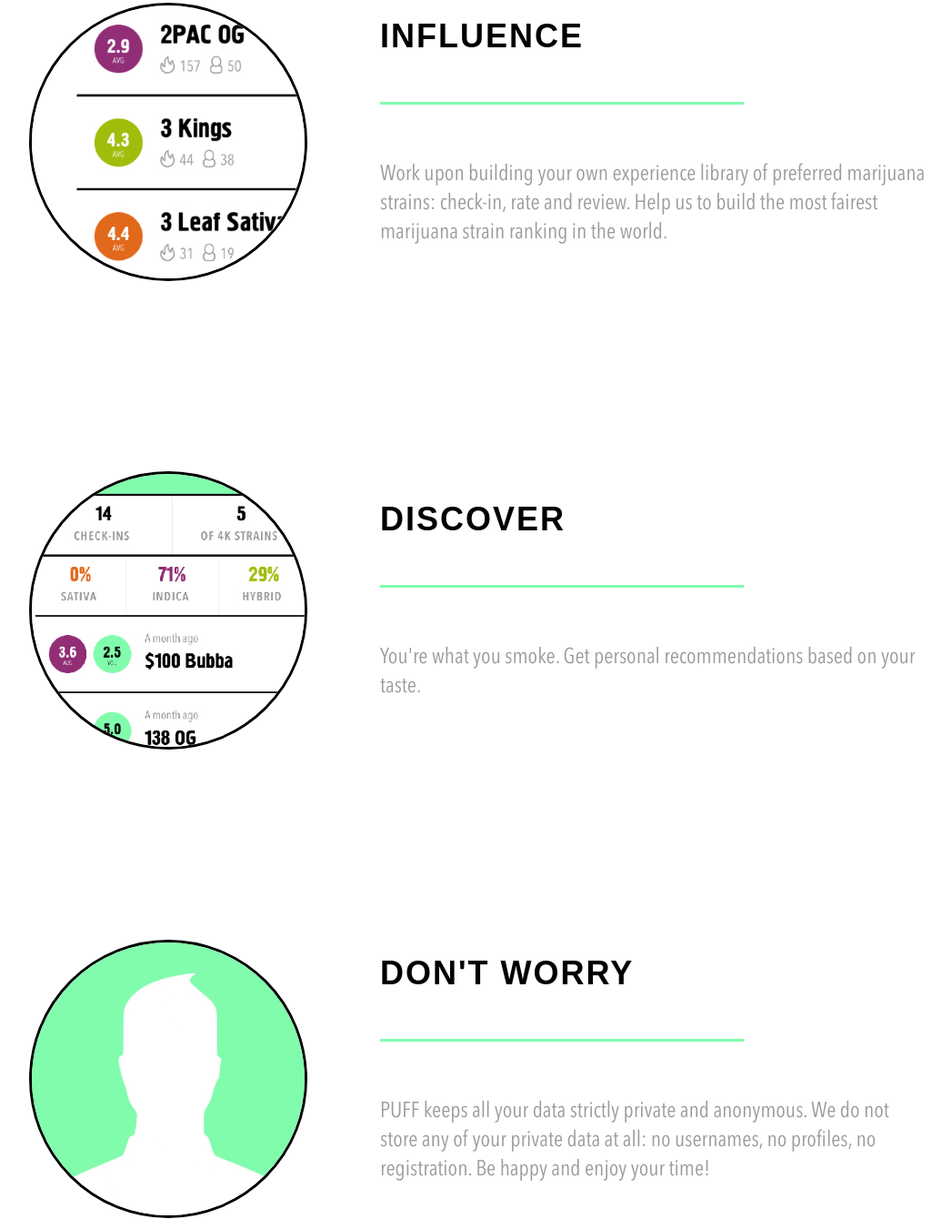
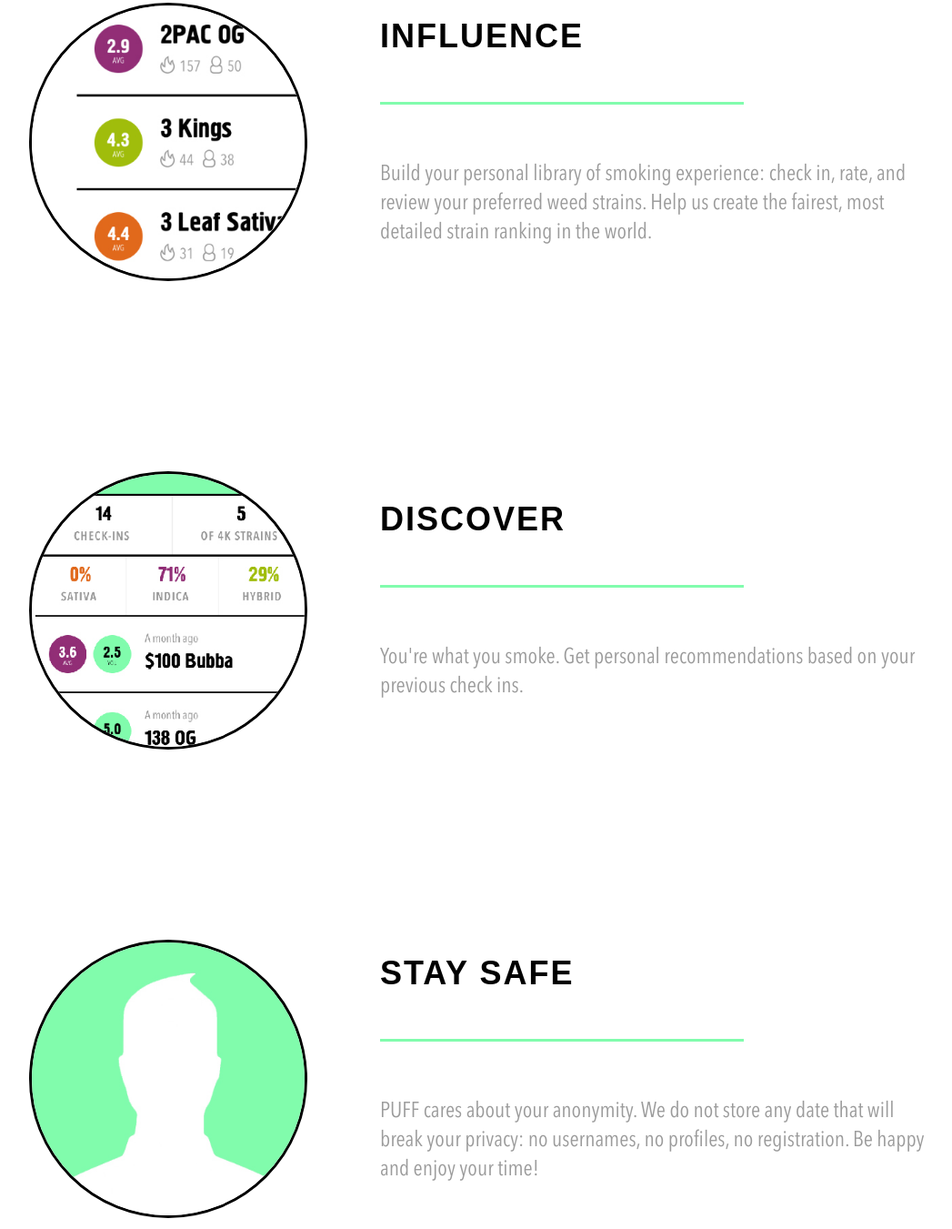
Before and after one commit to BotcampAI/PUFF-website, a website: page index.html in a window 1280 px wide. Shown: the part 1362-2713 px from the top of the page at 91% size, without its empty margins (8-1055 px from the left). Drawn offline with Linux system fonts and the light colour scheme.

Commit message:
Copy writing

```diff
--- a/index.html
+++ b/index.html
@@ -69,7 +69,7 @@
                         </div>
                         <figcaption class='figure-caption'>
                             <h2 class='figure-title'>INFLUENCE</h2>
-                            <p class='figure-text'>Work upon building your own experience library of preferred marijuana strains: check-in, rate and review. Help us to build the most fairest marijuana strain ranking in the world.</p>
+                            <p class='figure-text'>Build your personal library of smoking experience: check in, rate, and review your preferred weed strains. Help us create the fairest, most detailed strain ranking in the world.</p>
                         </figcaption>
                     </figure>
                 </li>
@@ -81,7 +81,7 @@
                         </div>
                         <figcaption class='figure-caption'>
                             <h2 class='figure-title'>DISCOVER</h2>
-                            <p class='figure-text'>You're what you smoke. Get personal recommendations based on your taste.</p>
+                            <p class='figure-text'>You're what you smoke. Get personal recommendations based on your previous check ins.</p>
                         </figcaption>
                     </figure>
                 </li>
@@ -93,8 +93,8 @@
                             <img src='images/anonymous.jpg' alt='Anonymous'>
                         </div>
                         <figcaption class='figure-caption'>
-                            <h2 class='figure-title'>DON'T WORRY</h2>
-                            <p class='figure-text'>PUFF keeps all your data strictly private and anonymous. We do not store any of your private data at all: no usernames, no profiles, no registration. Be happy and enjoy your time!</p>
+                            <h2 class='figure-title'>STAY SAFE</h2>
+                            <p class='figure-text'>PUFF cares about your anonymity. We do not store any date that will break your privacy: no usernames, no profiles, no registration. Be happy and enjoy your time!</p>
                         </figcaption>
                     </figure>
                 </li>
```
